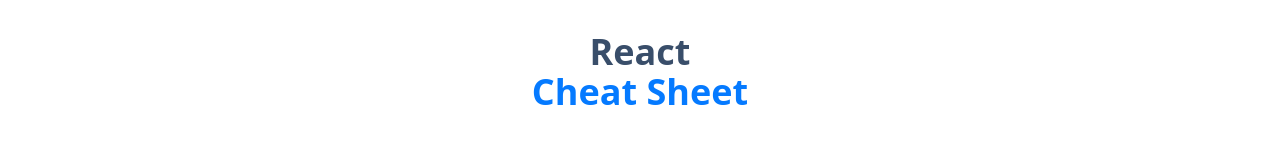
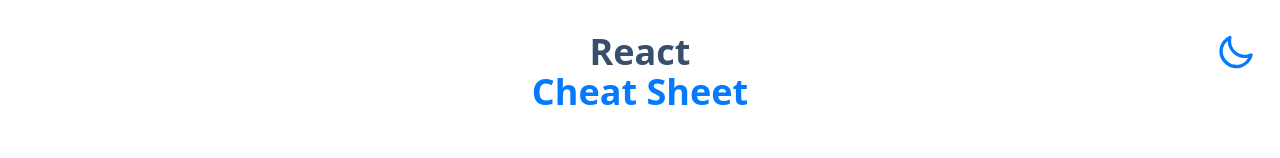
Before and after one commit to MariaRiosNavarro/react_cheat_sheet, a React (Vite) app: page / in a window 1280 px wide. Shown: the top 158 px of the page. Built offline with nearby package versions, Linux system fonts and the light colour scheme.

Commit message:
add dark mode

```diff
--- a/src/components/Header.jsx
+++ b/src/components/Header.jsx
@@ -1,9 +1,58 @@
+import { useState, useEffect } from "react";
+
 const Header = () => {
+  // use theme from local storage if available or set winter theme
+  const [theme, setTheme] = useState(
+    localStorage.getItem("theme") ? localStorage.getItem("theme") : "winter"
+  );
+
+  // update state on toggle
+  const handleToggle = (e) => {
+    if (e.target.checked) {
+      setTheme("dracula");
+    } else {
+      setTheme("winter");
+    }
+  };
+
+  // set theme state in localstorage on mount & also update localstorage on state change
+  useEffect(() => {
+    localStorage.setItem("theme", theme);
+    const localTheme = localStorage.getItem("theme");
+    // add custom data-theme attribute to html tag required to update theme using DaisyUI
+    document.querySelector("html").setAttribute("data-theme", localTheme);
+  }, [theme]);
+
   return (
     <header>
       <h1 className="text-4xl text-center font-bold p-8">
         React <span className="block text-primary">Cheat Sheet</span>
       </h1>
+      <label className="swap swap-rotate absolute right-6 top-8">
+        <input
+          type="checkbox"
+          onChange={handleToggle}
+          checked={theme === "winter" ? false : true}
+        />
+
+        {/* sun icon */}
+        <svg
+          className="swap-on fill-primary w-10 h-10"
+          xmlns="http://www.w3.org/2000/svg"
+          viewBox="0 0 24 24"
+        >
+          <path d="M5.64,17l-.71.71a1,1,0,0,0,0,1.41,1,1,0,0,0,1.41,0l.71-.71A1,1,0,0,0,5.64,17ZM5,12a1,1,0,0,0-1-1H3a1,1,0,0,0,0,2H4A1,1,0,0,0,5,12Zm7-7a1,1,0,0,0,1-1V3a1,1,0,0,0-2,0V4A1,1,0,0,0,12,5ZM5.64,7.05a1,1,0,0,0,.7.29,1,1,0,0,0,.71-.29,1,1,0,0,0,0-1.41l-.71-.71A1,1,0,0,0,4.93,6.34Zm12,.29a1,1,0,0,0,.7-.29l.71-.71a1,1,0,1,0-1.41-1.41L17,5.64a1,1,0,0,0,0,1.41A1,1,0,0,0,17.66,7.34ZM21,11H20a1,1,0,0,0,0,2h1a1,1,0,0,0,0-2Zm-9,8a1,1,0,0,0-1,1v1a1,1,0,0,0,2,0V20A1,1,0,0,0,12,19ZM18.36,17A1,1,0,0,0,17,18.36l.71.71a1,1,0,0,0,1.41,0,1,1,0,0,0,0-1.41ZM12,6.5A5.5,5.5,0,1,0,17.5,12,5.51,5.51,0,0,0,12,6.5Zm0,9A3.5,3.5,0,1,1,15.5,12,3.5,3.5,0,0,1,12,15.5Z" />
+        </svg>
+
+        {/* moon icon */}
+        <svg
+          className="swap-off fill-primary w-10 h-10"
+          xmlns="http://www.w3.org/2000/svg"
+          viewBox="0 0 24 24"
+        >
+          <path d="M21.64,13a1,1,0,0,0-1.05-.14,8.05,8.05,0,0,1-3.37.73A8.15,8.15,0,0,1,9.08,5.49a8.59,8.59,0,0,1,.25-2A1,1,0,0,0,8,2.36,10.14,10.14,0,1,0,22,14.05,1,1,0,0,0,21.64,13Zm-9.5,6.69A8.14,8.14,0,0,1,7.08,5.22v.27A10.15,10.15,0,0,0,17.22,15.63a9.79,9.79,0,0,0,2.1-.22A8.11,8.11,0,0,1,12.14,19.73Z" />
+        </svg>
+      </label>
     </header>
   );
 };
```
